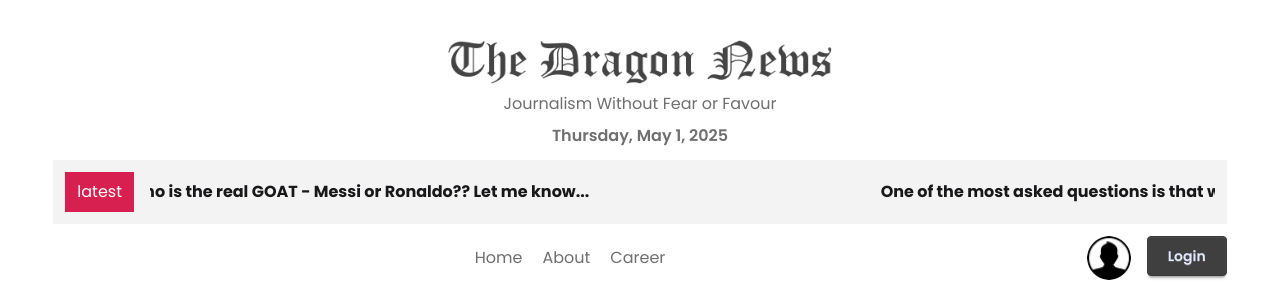
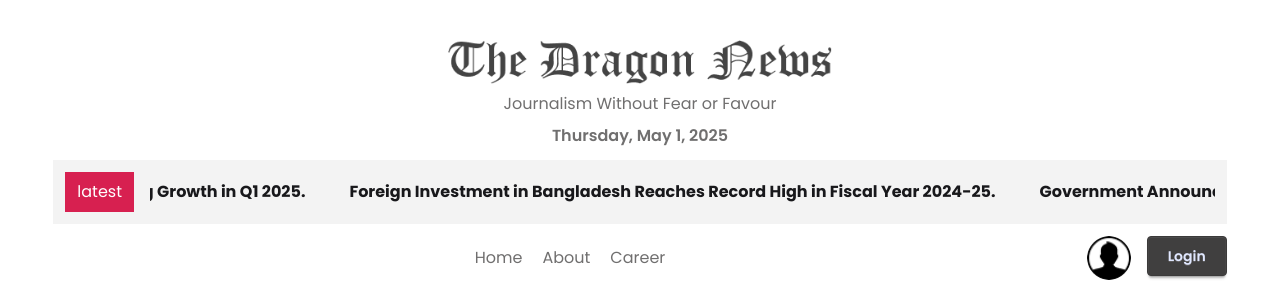
Before and after one commit to tahmid-khan-hub/dragon-news, a React (Vite) app: page /category/1 in a window 1280 px wide. Shown: the top 282 px of the page. Built offline with nearby package versions, Linux system fonts and the light colour scheme; no server answers.

Commit message:
set breaking news in marquee and some update in category news, home layout and routes

```diff
--- a/src/Routes/Routes.jsx
+++ b/src/Routes/Routes.jsx
@@ -14,6 +14,8 @@ const router = createBrowserRouter(
         {
             path: '/',
             element: <HomeLayout></HomeLayout>,
+            loader: ()=> fetch("/news.json"),
+            hydrateFallbackElement:<Loading></Loading>,
             children: [
                 {
                     path: '',
--- a/src/components/LatestNews.jsx
+++ b/src/components/LatestNews.jsx
@@ -1,13 +1,28 @@
-import React from 'react';
+import React, { useEffect, useState } from 'react';
 import Marquee from 'react-fast-marquee';
+import { useParams } from 'react-router';
+import MarqueeNews from './MarqueeNews';
 
-const LatestNews = () => {
+const LatestNews = ({data}) => {
+    const {id} = useParams();
+    // console.log(data, id);
+
+    const [marquee, setMarquee] = useState([]);
+
+    useEffect(()=>{
+
+        const breakingNews = data.filter(news => news.others.is_today_pick == true);
+        setMarquee(breakingNews);
+
+    },[data, id])
     return (
         <div className='flex items-center gap-4 bg-base-200 p-3'>
             <p className='text-base-100 bg-secondary px-3 py-2'>latest</p>
             <Marquee className='flex gap-3 ' pauseOnHover={true} speed={50}>
-                <p className='font-bold mr-3'>One of the most asked questions is that who is the real GOAT - Messi or Ronaldo?? Let me know... </p>
-
+                {/* <p className='font-bold mr-3'>One of the most asked questions is that who is the real GOAT - Messi or Ronaldo?? Let me know... </p> */}
+                {
+                    marquee.map((news, index) => <MarqueeNews key={index} news={news}></MarqueeNews>)
+                }
             </Marquee>
         </div>
     );
--- /dev/null
+++ b/src/components/MarqueeNews.jsx
@@ -0,0 +1,12 @@
+import React from 'react';
+
+const MarqueeNews = ({news}) => {
+    console.log(news);
+    return (
+        <div>
+            <p className='font-bold mr-11'>{news.title}.</p>
+        </div>
+    );
+};
+
+export default MarqueeNews;
--- a/src/layouts/HomeLayout.jsx
+++ b/src/layouts/HomeLayout.jsx
@@ -1,5 +1,5 @@
 import React from 'react';
-import { Outlet, useNavigation } from 'react-router';
+import { Outlet, useLoaderData, useNavigation } from 'react-router';
 import Header from '../components/Header';
 import LatestNews from '../components/LatestNews';
 import Navbar from '../components/Navbar';
@@ -9,13 +9,14 @@ import Loading from '../pages/Loading';
 
 const HomeLayout = () => {
     const {state} = useNavigation()
+    const data = useLoaderData();
     return (
         <div>
             <header className=''>
                 <Header></Header>
                 {import.meta.env.VITE_name}
                 <section className='w-11/12 mx-auto my-3'>
-                    <LatestNews></LatestNews>
+                    <LatestNews key={data.id} data={data}></LatestNews>
                 </section>
                 <nav className='w-11/12 mx-auto'>
                     <Navbar></Navbar>
--- a/src/pages/CategoryNews.jsx
+++ b/src/pages/CategoryNews.jsx
@@ -6,7 +6,7 @@ const CategoryNews = () => {
     const {id} = useParams();
     const data = useLoaderData();
 
-    console.log(id, data);
+    // console.log(id, data);
 
     const [categoryNews, setCategoryNews] = useState([]);
 
@@ -40,7 +40,7 @@ const CategoryNews = () => {
         <div>
             <div className='grid grid-cols-1 gap-5'>
                 {
-                    categoryNews.map(news => <NewsCard key={id} news={news}></NewsCard>)
+                    categoryNews.map((news,index) => <NewsCard key={index} news={news}></NewsCard>)
                 }
             </div>
         </div>
```
